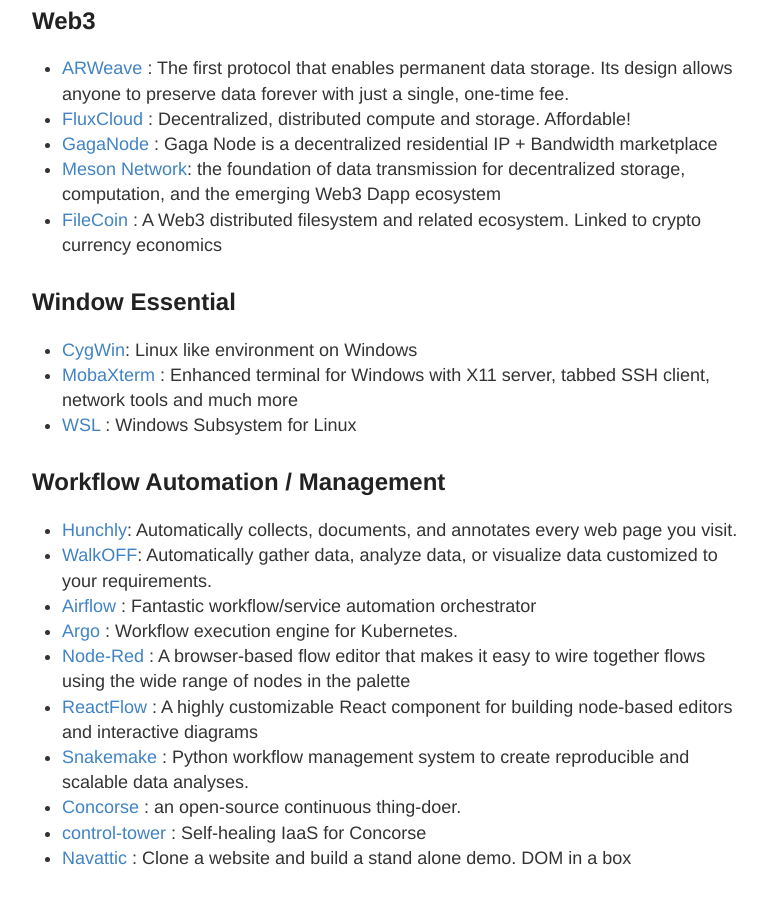
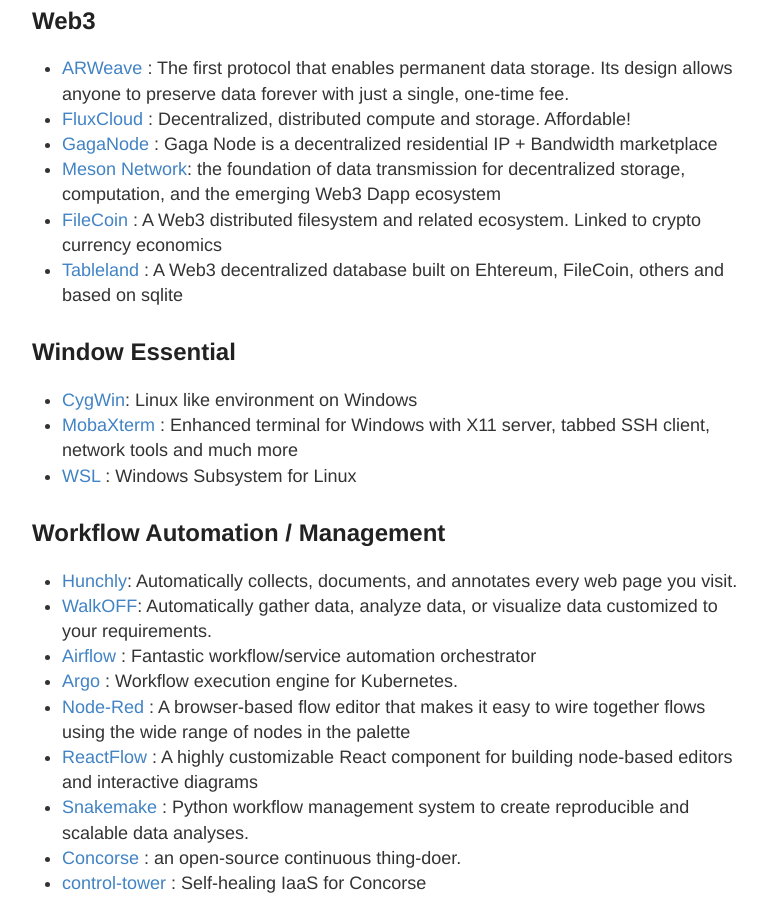
Before and after one commit to stevehenderson/stevehenderson.github.io, a Jekyll site: the page built from links.md, in a window 1280 px wide and 900 px high, scrolled down 15644 px. Shown: the whole window, without its empty margins (248-1015 px from the left). Built offline with Jekyll 4.4.1, drawn with Linux system fonts in a browser that asks for light colours.

Commit message:
Update links.md

```diff
--- a/links.md
+++ b/links.md
@@ -482,6 +482,7 @@
   * [GagaNode](https://www.gaganode.com/) : Gaga Node is a decentralized residential IP + Bandwidth marketplace
   * [Meson Network](https://www.meson.network/): the foundation of data transmission for decentralized storage, computation, and the emerging Web3 Dapp ecosystem
   * [FileCoin](https://filecoin.io/build/#intro) : A Web3 distributed filesystem and related ecosystem.  Linked to crypto currency economics
+  * [Tableland](https://docs.tableland.xyz/) : A Web3 decentralized database built on Ehtereum, FileCoin, others and based on sqlite
 
 ## Window Essential
    * [CygWin](https://www.cygwin.com/): Linux like environment on Windows
```
